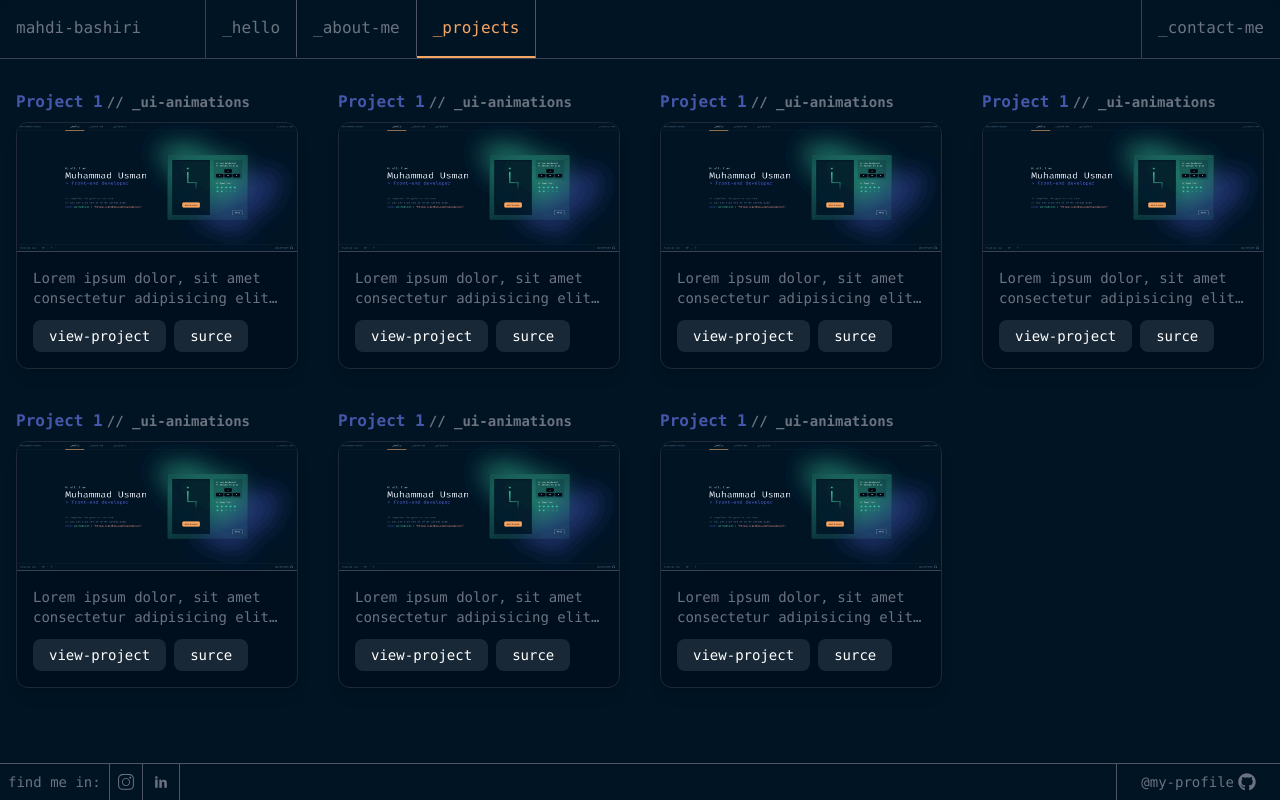
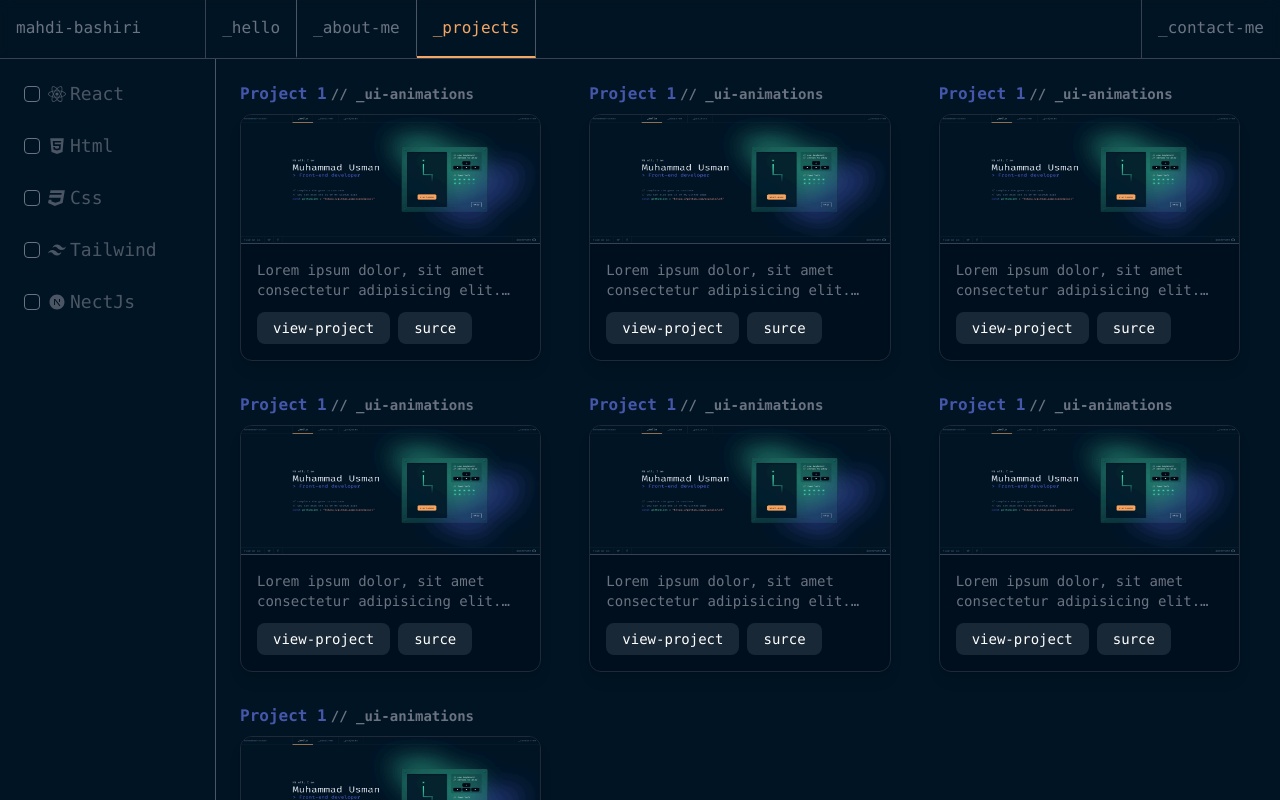
Before and after one commit to mahdibashirione/portfolio, a React (Vite) app: page /projects in a window 1280 px wide. Shown: the top 800 px of the page. Built offline with nearby package versions, Linux system fonts and the light colour scheme.

Commit message:
add base filter project of project page

```diff
--- a/index.html
+++ b/index.html
@@ -1,5 +1,5 @@
 <!DOCTYPE html>
-<html lang="en">
+<html class="no-scrollbar" lang="en">
   <head>
     <meta charset="UTF-8" />
     <link rel="icon" type="image/svg+xml" href="/vite.svg" />
--- a/src/index.css
+++ b/src/index.css
@@ -3,10 +3,13 @@
 @tailwind utilities;
 
 @layer base {
-  @font-face {
-    font-family: "codelatin";
-    font-style: normal;
-    font-display: swap;
-    src: url("/publick/fonts/MPLUSCodeLatin-Regular.ttf") format(".ttf");
+  /* Hide scrollbar for Chrome, Safari and Opera */
+  .no-scrollbar::-webkit-scrollbar {
+    display: none;
+  }
+  /* Hide scrollbar for IE, Edge and Firefox */
+  .no-scrollbar {
+    -ms-overflow-style: none; /* IE and Edge */
+    scrollbar-width: none; /* Firefox */
   }
 }
--- a/src/pages/Projects.jsx
+++ b/src/pages/Projects.jsx
@@ -1,10 +1,15 @@
+import { filter } from "framer-motion/client";
+import { useEffect, useState } from "react";
+import { FaCheck, FaCss3, FaHtml5, FaReact } from "react-icons/fa";
+import { RiNextjsFill } from "react-icons/ri";
+import { SiTailwindcss } from "react-icons/si";
 import { Link } from "react-router-dom";
 
-function ProductCard() {
+function ProjectCard() {
   return (
-    <div className="col-span-1">
+    <div className="col-span-1 px-6">
       {/* title */}
-      <div className="max-w-[300px] mx-auto">
+      <div className="max-w-[300px] lg:max-w-full w-full mx-auto">
         <span className="font-bold flex items-center gap-x-1 text-primary mb-2">
           Project 1{" "}
           <p className="text-[12px] md:text-sm text-gray-500">
@@ -13,7 +18,7 @@ function ProductCard() {
         </span>
       </div>
       {/* image and detail */}
-      <div className="max-w-[300px] shadow-lg overflow-hidden bg-[#000F1E] rounded-xl border-[1px] border-gray-800 mx-auto">
+      <div className="max-w-[300px] lg:max-w-full w-full shadow-lg overflow-hidden bg-[#000F1E] rounded-xl border-[1px] border-gray-800 mx-auto">
         <div className="h-32 object-cover">
           <img className="w-full h-full" src="/public/3.jpg" alt="" />
         </div>
@@ -44,12 +49,86 @@ function ProductCard() {
   );
 }
 
+function FilterItem({ handleClick, state, icon, title }) {
+  const [isUsed, setIsUsed] = useState(false);
+
+  useEffect(() => {
+    const isFilter = state.findIndex(
+      (filterUsed) => filterUsed.title === title
+    );
+
+    isFilter >= 0 ? setIsUsed(true) : setIsUsed(false);
+  }, [state]);
+
+  return (
+    <button
+      onClick={handleClick}
+      className={`${
+        isUsed
+          ? "bg-secondary md:bg-transparent text-white md:text-gray-200"
+          : "text-gray-600"
+      } rounded-lg p-2 text-lg flex items-center`}
+    >
+      <div
+        className={`${
+          isUsed ? "bg-secondary border-secondary" : "border-gray-500"
+        } w-4 h-4 rounded border mr-2 hidden md:flex items-center justify-center`}
+      >
+        <FaCheck
+          className={`${isUsed ? "block" : "hidden"} text-[12px] text-white`}
+        />
+      </div>
+      {icon}
+      <span className="ml-1">{title}</span>
+    </button>
+  );
+}
+
 const Projects = () => {
+  const [filterUsed, setFilterUsed] = useState([]);
+  const filtersList = [
+    { id: 1, title: "React", icon: <FaReact /> },
+    { id: 2, title: "Html", icon: <FaHtml5 /> },
+    { id: 3, title: "Css", icon: <FaCss3 /> },
+    { id: 4, title: "Tailwind", icon: <SiTailwindcss /> },
+    { id: 5, title: "NectJs", icon: <RiNextjsFill /> },
+  ];
+
+  const handleFilterClick = (props) => {
+    filterUsed.length <= 0 && setFilterUsed([...filterUsed, props]);
+    const isFilter = filterUsed.findIndex(
+      (filter) => filter.title === props.title
+    );
+
+    if (isFilter >= 0) {
+      const finalFilters = filterUsed.filter(
+        (filter) => filter.title !== props.title
+      );
+      setFilterUsed(finalFilters);
+    } else {
+      setFilterUsed([...filterUsed, props]);
+    }
+  };
+
   return (
-    <section className="container min-h-[calc(100vh-37px)] px-4 pt-[calc(58px+2rem)]">
-      <div className="grid grid-cols-1 md:grid-cols-2 lg:grid-cols-3 xl:grid-cols-4 gap-10 pb-16">
-        {[1, 2, 3, 4, 5, 6, 7].map((product) => {
-          return <ProductCard />;
+    <section className="container md:grid grid-cols-[200px_1fr] min-h-[calc(100vh-37px)] px-4 pt-[calc(58px)]">
+      {/* Filter */}
+      <div className="md:col-span-1 xl md:border-r border-gray-600">
+        <div className="md:flex-col md:sticky top-16 md:border-b-0 overflow-x-scroll no-scrollbar gap-2 flex col-span-1 py-2 border-gray-600 border-b mb-6">
+          {filtersList.map((filter) => (
+            <FilterItem
+              key={filter.id}
+              handleClick={() => handleFilterClick(filter)}
+              state={filterUsed}
+              {...filter}
+            />
+          ))}
+        </div>
+      </div>
+      {/* Project List */}
+      <div className="col-span-1 grid grid-cols-1 gap-y-8 py-6 content-start lg:grid-cols-2 xl:grid-cols-3 2xl:grid-cols-4">
+        {[1, 2, 3, 4, 5, 6, 7].map((project, i) => {
+          return <ProjectCard key={i} />;
         })}
       </div>
     </section>
```
